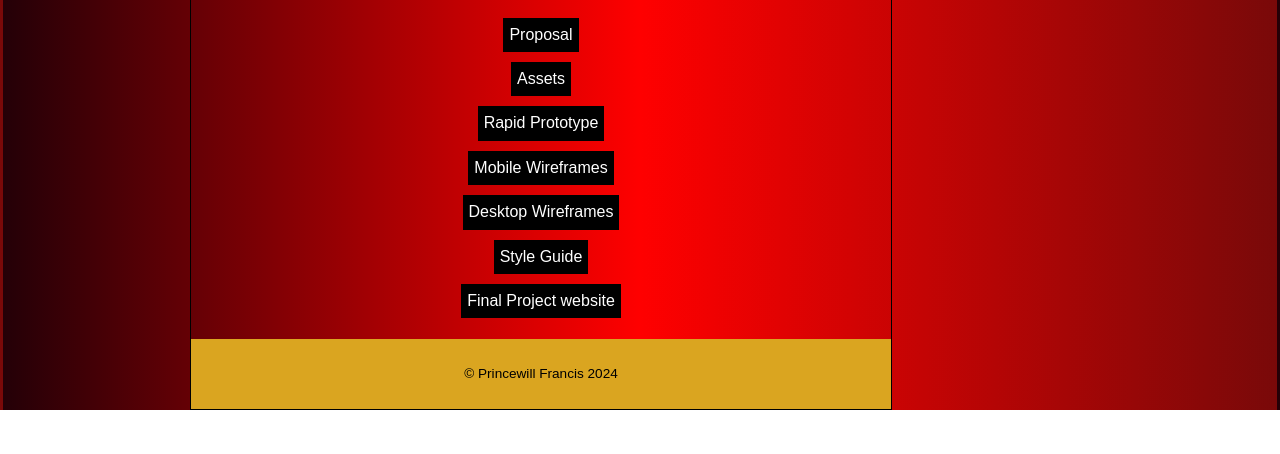
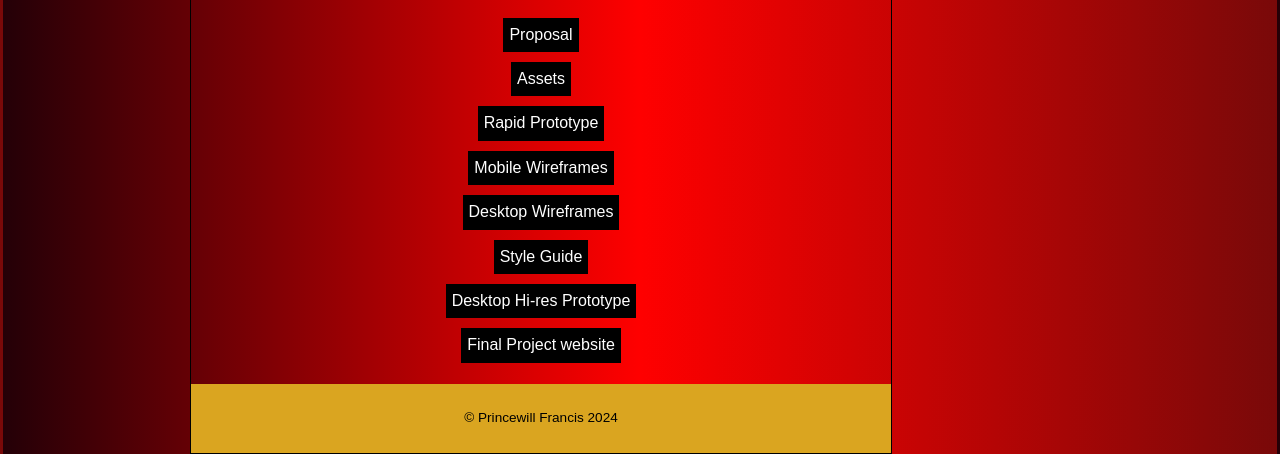
Before and after one commit to PrincewillFrancis/PrincewillFrancis.github.io, a plain HTML site: page final-project.html in a window 1280 px wide. Shown: the part 430-884 px from the top of the page. Before the commit the page ends 840 px from the top, so only its background shows below. Drawn offline with Linux system fonts and the light colour scheme.

Commit message:
desktop hi res

```diff
--- a/final-project.html
+++ b/final-project.html
@@ -47,8 +47,8 @@
       <li><a href="https://www.figma.com/proto/DSwEljLCWCS2PWN92kBaxh/Untitled?node-id=26-421&node-type=canvas&t=mLujVg2l9cZBf1vJ-0&scaling=min-zoom&content-scaling=fixed&page-id=1%3A2&starting-point-node-id=26%3A421">Desktop Wireframes</a></li>
       <li><a href="styleguide.pdf">Style Guide</a></li>
 
-      <!--<li><a href="final-project-components/">Mobile Hi-res Prototype</a></li>
-      <li><a href="final-project-components/">Desktop Hi-res Prototype</a></li> -->
+      <!--<li><a href="final-project-components/">Mobile Hi-res Prototype</a></li> -->
+      <li><a href="https://www.figma.com/proto/r9fxs3c5UkZjpl9jJFQHhk/Untitled?node-id=1-1915&node-type=canvas&t=GJQqtlsAgAbWjvju-0&scaling=min-zoom&content-scaling=fixed&page-id=1%3A385&starting-point-node-id=1%3A1975">Desktop Hi-res Prototype</a></li>
 
       <li><a href="home.html">Final Project website</a></li>
     </ul>
```
